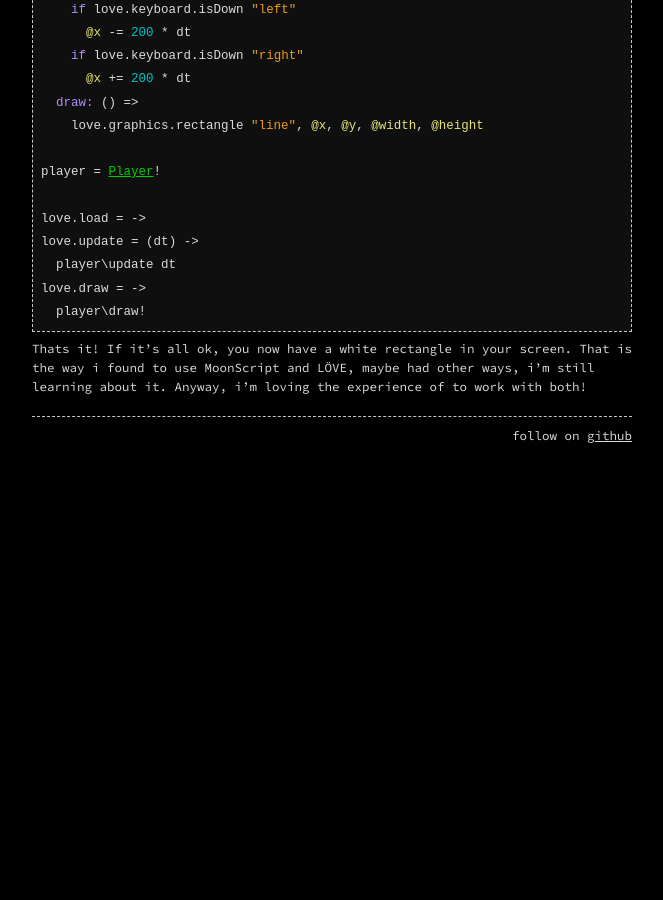
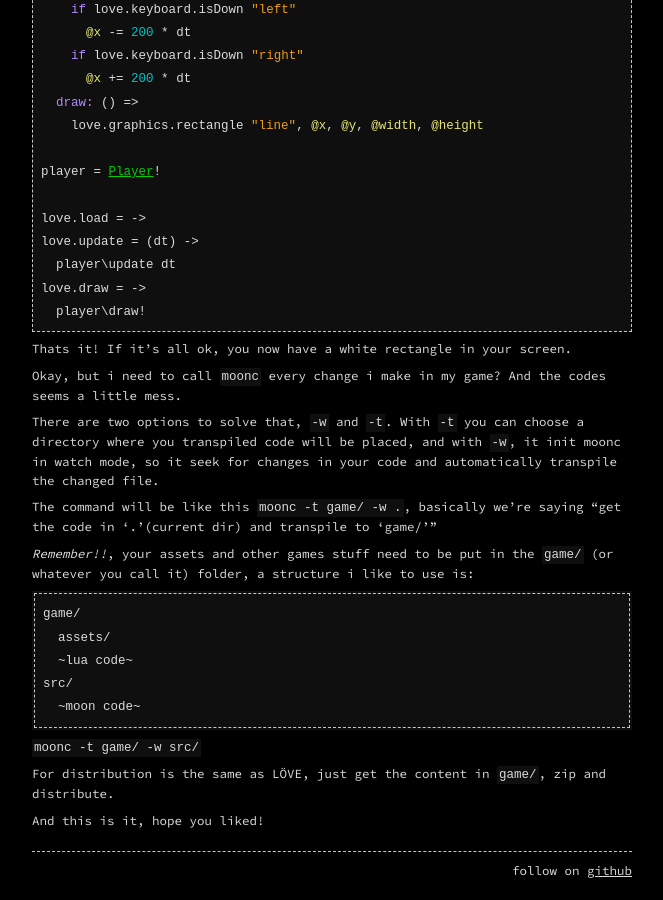
Before and after one commit to canoi12/canoi12.github.io, a Jekyll site: the page built from _posts/2017-02-24-using-moonscript-with-löve.md, in a window 1280 px wide and 900 px high, scrolled down 3041 px. Shown: the whole window, without its empty margins (308-971 px from the left). Built offline with Jekyll 4.4.1, drawn with Linux system fonts in a browser that asks for light colours; before the commit the page ends 3507 px from its top, so only the background shows below that.

Commit message:
Updated moonscript post

````diff
--- a/_posts/2017-02-24-using-moonscript-with-löve.md
+++ b/_posts/2017-02-24-using-moonscript-with-löve.md
@@ -138,4 +138,26 @@ love.draw = ->
   player\draw!
 ```
 
-Thats it! If it’s all ok, you now have a white rectangle in your screen. That is the way i found to use MoonScript and LÖVE, maybe had other ways, i’m still learning about it. Anyway, i’m loving the experience of to work with both!
+Thats it! If it’s all ok, you now have a white rectangle in your screen.
+
+Okay, but i need to call `moonc` every change i make in my game? And the codes seems a little mess.
+
+There are two options to solve that, `-w` and `-t`. With `-t` you can choose a directory where you transpiled code will be placed, and with `-w`, it init moonc in watch mode, so it seek for changes in your code and automatically transpile the changed file.
+
+The command will be like this `moonc -t game/ -w .`, basically we're saying "get the code in '.'(current dir) and transpile to 'game/'"
+
+*Remember!!*, your assets and other games stuff need to be put in the `game/` (or whatever you call it) folder, a structure i like to use is:
+
+```
+game/
+  assets/
+  ~lua code~
+src/
+  ~moon code~
+```
+
+`moonc -t game/ -w src/`
+
+For distribution is the same as LÖVE, just get the content in `game/`, zip and distribute.
+
+And this is it, hope you liked!
````
